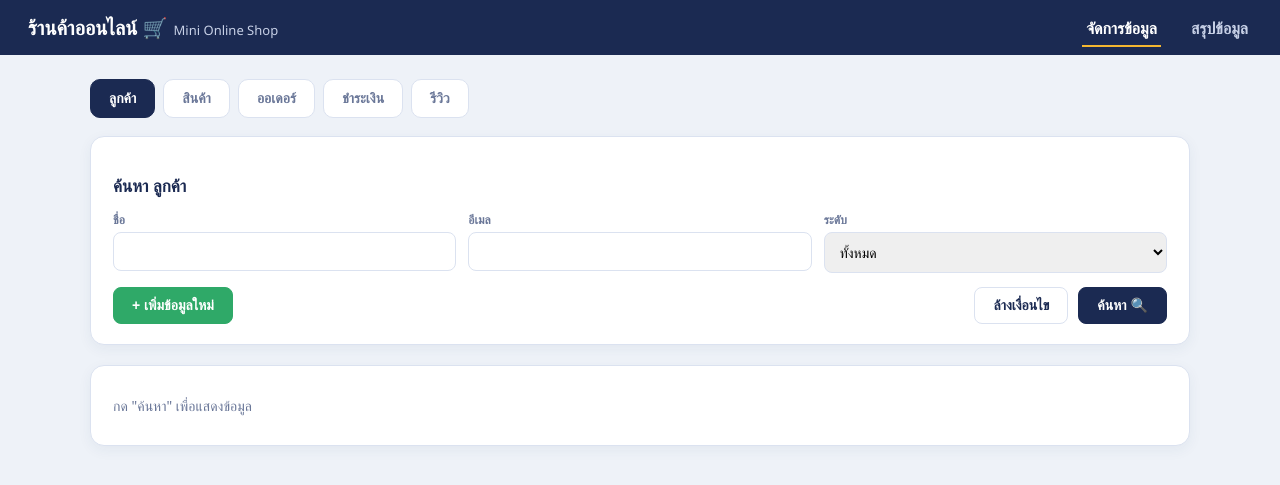
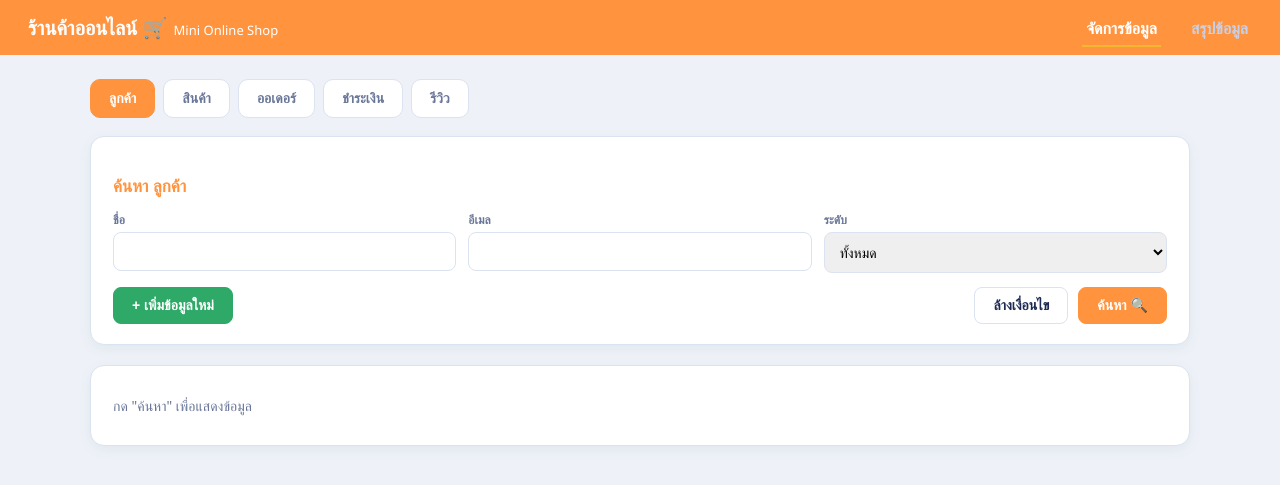
Before and after one commit to NuttapolKhumdang/1204202-database-minishop, a Flask app: page / in a window 1280 px wide. Shown: the top 485 px of the page. Run offline with Flask 3, Linux system fonts and the light colour scheme; parts of the project's set-up code (start-up, migrations or seed data) failed here and were passed over.

Commit message:
change nav color

```diff
--- a/static/style.css
+++ b/static/style.css
@@ -1,6 +1,6 @@
 :root {
-  --navy: #1B2A52;
-  --navy2: #2A3F73;
+  --navy: #FF933E;
+  --navy2: #FFCB56;
   --coral: #EF5B4C;
   --gold: #F4B731;
   --ink: #1B2A52;
@@ -46,7 +46,7 @@ body {
 
 .brand span {
   font-size: 13px;
-  color: #C7D0E6;
+  color: #FFF;
   font-weight: 400;
   margin-left: 6px
 }
```
